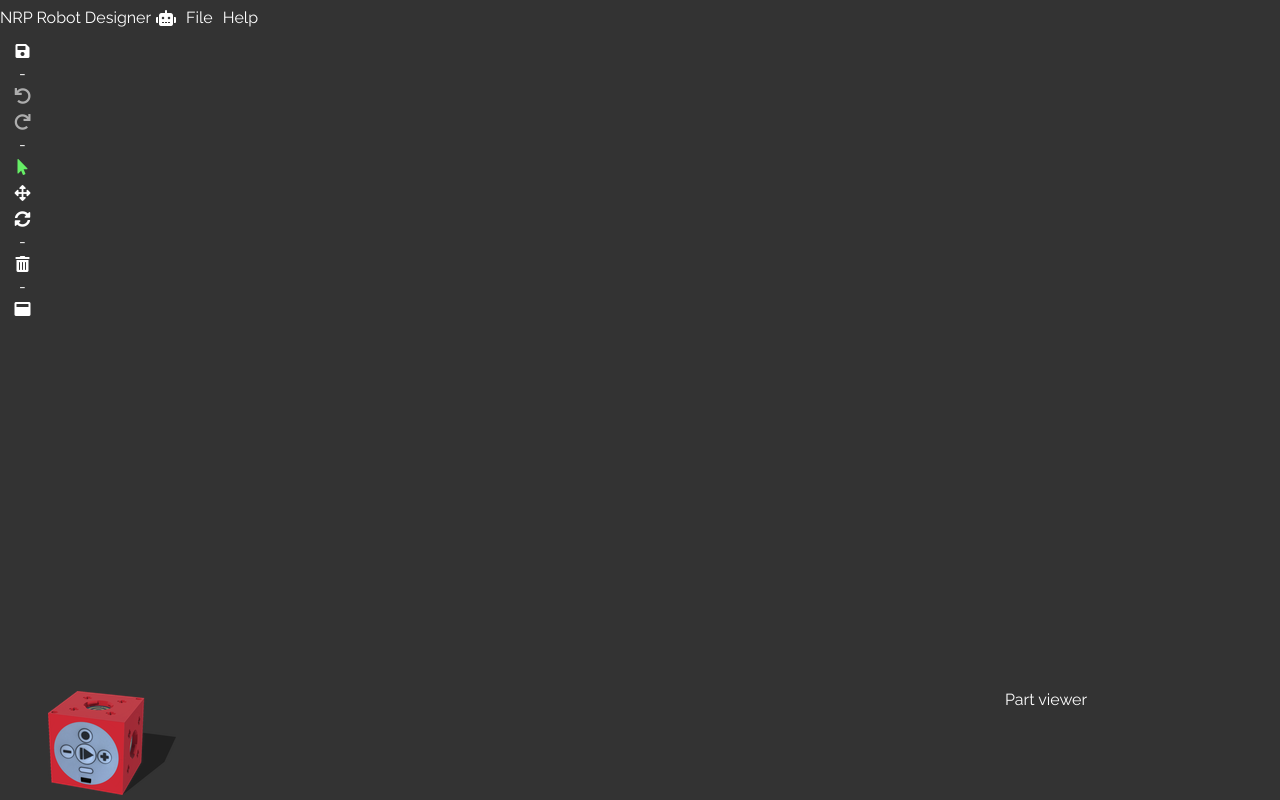
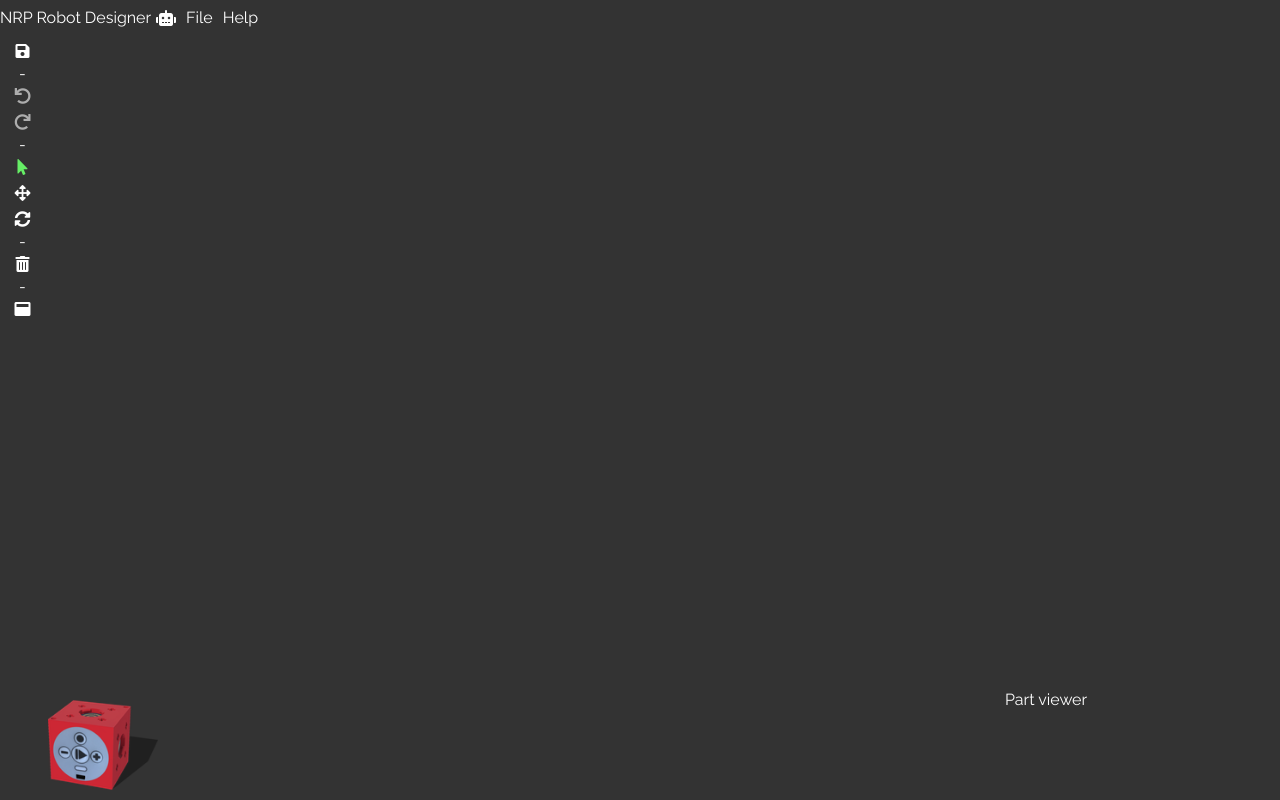
Before and after one commit to cyberbotics/robot-designer, a plain HTML site: page index.html in a window 1280 px wide. Drawn offline with nearby package versions, Linux system fonts and the light colour scheme.

Commit message:
Resize parts icon to fit the footer height

```diff
--- a/style.css
+++ b/style.css
@@ -50,8 +50,16 @@
   overflow-x: scroll !important;
 }
 
+.part-icon {
+  height: 100%;
+}
+
 .part-icon:hover {
   background-color: #68E;
+}
+
+.part-icon > img {
+  height:100%;
 }
 
 .hidden {
```
